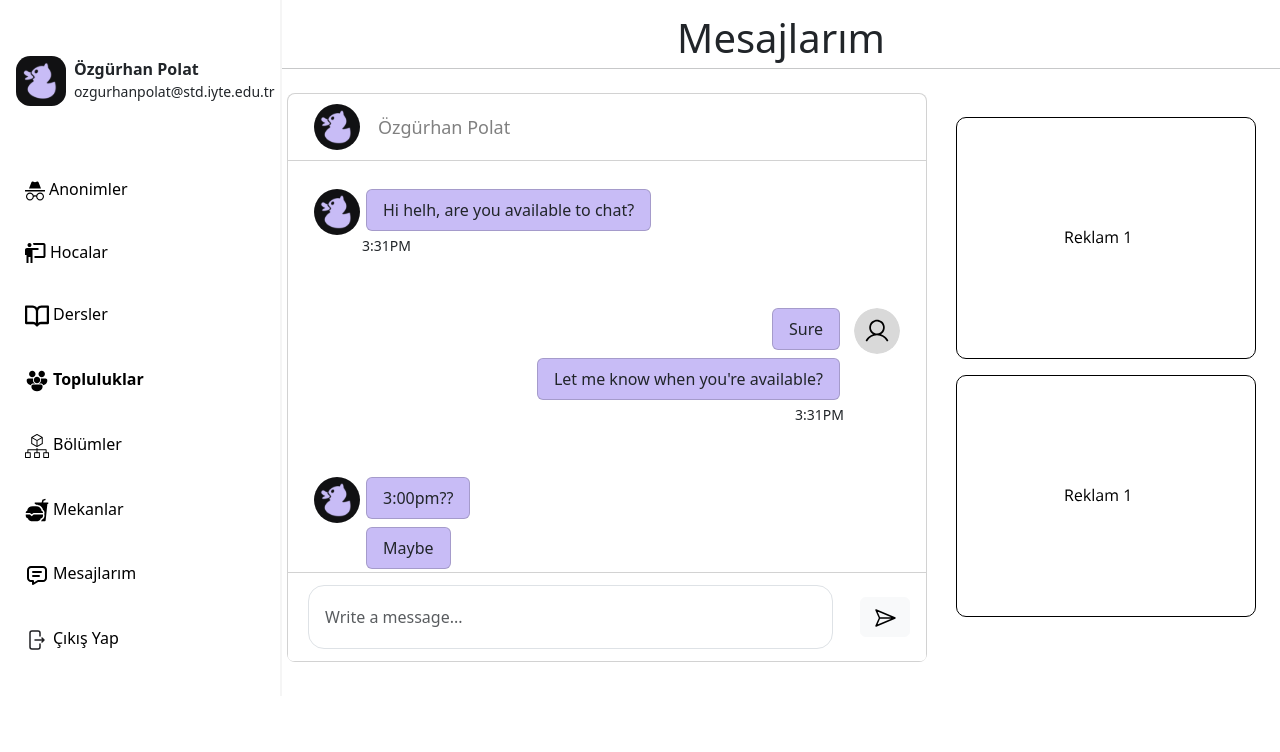
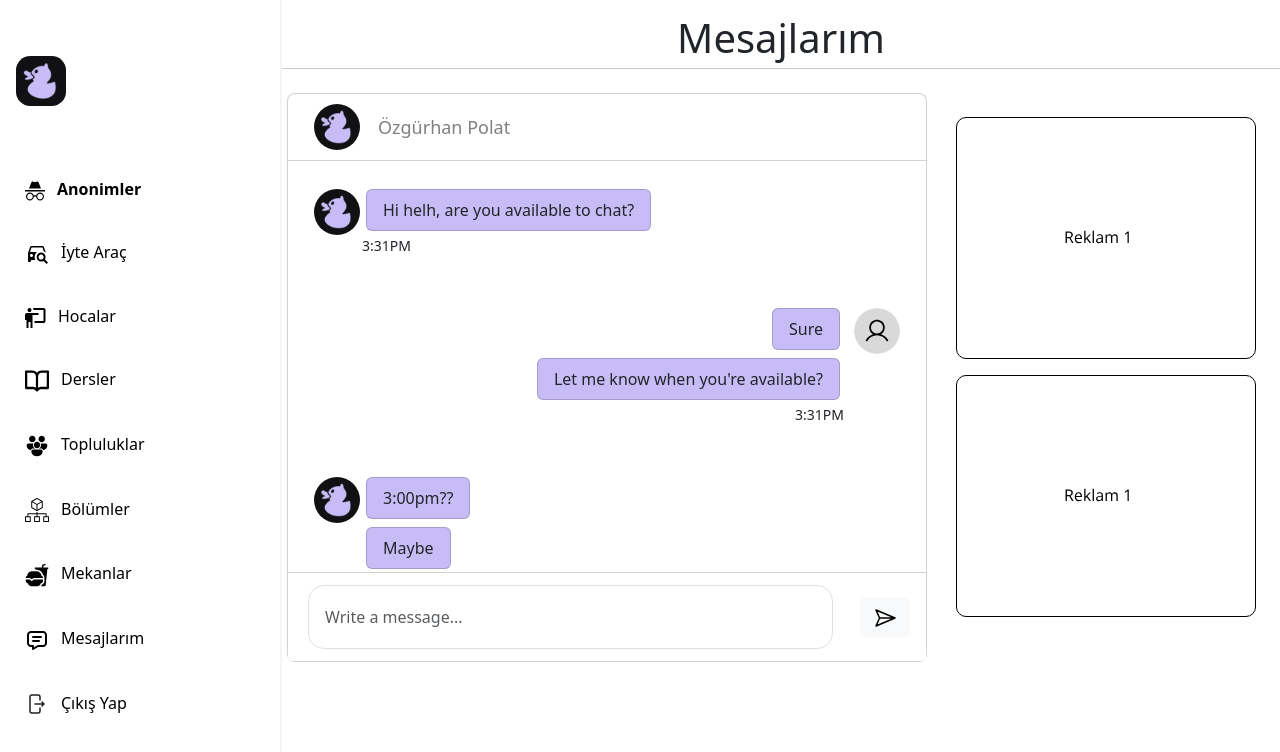
Before and after one commit to polat-code/iytechli_front_end_v1, a React (Create React App) app: page /chat in a window 1280 px wide. Shown: the top 752 px of the page. Built offline with nearby package versions, Linux system fonts and the light colour scheme.

Commit message:
Sidebasr is completed almost

```diff
--- a/src/components/Sidebar/Sidebar.css
+++ b/src/components/Sidebar/Sidebar.css
@@ -1,10 +1,14 @@
+/* Font Family*/
+@import url('https://fonts.googleapis.com/css2?family=Open+Sans:ital,wght@0,300..800;1,300..800&display=swap');
+
 html,body{
     height: 100%;
     font-family: 'Open Sans', sans-serif;
     font-weight: 400;
     line-height: 1.4;
+    font-style: normal;
 }
-
+/* Navbar ul*/
 .mynav{
     color: #fff;
 }
@@ -39,235 +43,7 @@ html,body{
     text-align: center;
 }
 
-.new-icon-btn {
-    background-color: #D9D9D9;
-    color: black;
-    border: #535151;
-}
-
-
-.input-icon {
-    position: relative;
-    padding-top: 0px;
-}
-
-.input-icon input {
-    padding-left: 60px;
-    padding-top: 15px;
-    padding-bottom: 15px;
-
-
-}
-
-.input-icon .fa {
-    position: absolute;
-    left: 24px;
-    top: 50%;
-    transform: translateY(-50%);
-}
-
-.time-definition {
-    font-size: 10px;
-}
-
-.message {
-    text-decoration: none;
-    color: black;
-    display: block;
-}
-
-.message-font-size {
-    font-size: 0.75rem; /* Larger font size on small screens and up */
-}
-
-a.nav-link {
-    color: gray;
-    font-size: 18px;
-    padding: 0;
-}
-
-.avatar {
-    width: 50px;
-    height: 50px;
-    border-radius: 50%;
-    padding: 2px;
-    flex: none;
-}
-
 input:focus {
     outline: 0px !important;
     box-shadow: none !important;
 }
-
-.card-text {
-    border: 2px solid #ddd;
-    border-radius: 8px;
-}
-
-
-.chat-container  {
-    width: 360px; /* Default font size */
-}
-
-@media (min-width: 576px) {
-    .chat-container  {
-        width: 360px !important;
-    }
-  }
-
-
-@media (min-width: 600px) {
-    .chat-container  {
-        width: 500px !important;
-    }
-}
-
-
-@media (min-width:700px) {
-    .chat-container  {
-        width: 500px !important; /* Larger font size on large screens and up */
-    }
-}
-
-@media (min-width: 1200px) {
-    .chat-container  {
-        width: 640px !important; /* Largest font size on extra large screens and up */
-    }
-}
-
-
-
-@media (min-width: 576px) {
-    .message-font-size {
-        font-size: 0.9rem; /* Larger font size on small screens and up */
-    }
-}
-
-
-.message:hover, .message:active {
-    background-color: #C8BCF6; /* Change background color on hover and active */
-}
-@media (min-width: 768px) {
-    .input-icon .fa {
-        top: 28px;
-    }
-}
-
-/* For main content */
-.form-group-row {
-    display: flex;
-    flex-wrap: nowrap;
-    align-items: center;
-    margin-bottom: 0.5rem;
-  }
-  .form-group-row label {
-    flex: 0 0 30%;
-    text-align: right;
-    margin-right: 10px;
-  }
-  .form-group-row .input-group {
-    flex: 0 0 60%;
-  }
-  .btn-group {
-    display: flex;
-    justify-content: flex-end;
-  }
-
-.like-button {
-    text-decoration: none;
-    color: black;
-}
-
-.like-button:hover {
-    text-decoration: underline;
-}
-
-.modal-link {
-    text-decoration: none;
-    color: black;
-}
-
-.user-like-container:hover {
-   text-decoration: underline;
-}
-
-.compliment-link {
-    text-decoration: none;
-    color: black;
-}
-.compliment-link:hover {
-    text-decoration: underline;
-
-}
-
-
-/* For responsive text */
-
-.responsive-text {
-    font-size: 1rem; /* Default font size */
-}
-
-@media (min-width: 576px) {
-    .my-post-photo-flex-container {
-      justify-content: space-around !important;
-    }
-  }
-
-@media (min-width: 576px) {
-    .responsive-text {
-        font-size: 1rem; /* Larger font size on small screens and up */
-    }
-}
-
-/* @media (min-width: 768px) {
-    .responsive-text {
-        font-size: 1.25rem; /* Even larger font size on medium screens and up
-    }
-}
-*/
-
-@media (min-width: 992px) {
-    .responsive-text {
-        font-size: 1.25rem; /* Larger font size on large screens and up */
-    }
-}
-
-@media (min-width: 1200px) {
-    .responsive-text {
-        font-size: 1.25rem; /* Largest font size on extra large screens and up */
-    }
-}
-
-
-
-/* responsive new post size */
-
-.responsive-new-post-size {
-    width: 360px; /* Default font size */
-}
-
-@media (min-width: 576px) {
-    .responsive-new-post-size {
-        width: 360px !important;
-    }
-  }
-
-
-@media (min-width: 768px) {
-    .responsive-new-post-size {
-        width: 546px !important;
-    }
-}
-
-
-@media (min-width: 992px) {
-    .responsive-new-post-size {
-        width: 546px !important; /* Larger font size on large screens and up */
-    }
-}
-
-@media (min-width: 1200px) {
-    .responsive-new-post-size {
-        width: 640px !important; /* Largest font size on extra large screens and up */
-    }
-}
--- a/src/components/Sidebar/Sidebar.js
+++ b/src/components/Sidebar/Sidebar.js
@@ -1,5 +1,7 @@
-import React, { useEffect } from "react";
+import React, { useEffect, useState } from "react";
 import "./Sidebar.css";
+import { useSelector, useDispatch } from "react-redux";
+import { useNavigate } from "react-router-dom";
 import profilePhoto from "../../images/Profile.svg";
 import anonimPhoto from "../../images/icons/anonim.svg";
 import hocalarPhoto from "../../images/icons/hocalar.svg";
@@ -9,13 +11,111 @@ import bolumlerPhoto from "../../images/icons/bölümler.svg";
 import mekanlarPhoto from "../../images/icons/mekanlar.svg";
 import messagePhoto from "../../images/icons/mesajlarım.svg";
 import logoutPhoto from "../../images/icons/cikisyap.svg";
+import iyteCarPhoto from "../../images/icons/iyte_car_icon.svg";
 
-const Sidebar = ({ email, name, surname,isOpen }) => {
+const Sidebar = ({ isOpen }) => {
+  const [email, setEmail] = useState("");
+  const [name, setName] = useState("");
+  const [surname, setSurname] = useState("");
+  const navigation = useNavigate();
+  const [activeElement, setActiveElement] = useState();
+
+  const user = useSelector((state) => state.user.user);
+
+  useEffect(() => {
+    setName(user.name);
+    setSurname(user.surname);
+    setEmail(setEmail);
+    const anonymousElement = document.querySelector("#anonymous");
+    setActiveElement(anonymousElement);
+    anonymousElement.classList.add("active");
+  }, [email, name, surname]);
+
+  // Handle Navigations
+
+  const handleAnonymous = () => {
+    const anonymousElement = document.querySelector("#anonymous");
+    if (!anonymousElement.classList.contains("active")) {
+      anonymousElement.classList.add("active");
+      activeElement.classList.remove("active");
+      setActiveElement(anonymousElement);
+    }
+    navigation("/anonymous");
+  };
+  const handleTeacher = () => {
+    const teacherElement = document.querySelector("#teacher");
+    if (!teacherElement.classList.contains("active")) {
+      teacherElement.classList.add("active");
+      activeElement.classList.remove("active");
+      setActiveElement(teacherElement);
+    }
+    navigation("/teachers");
+  };
+  const handleLesson = () => {
+    const lessonElement = document.querySelector("#lesson");
+    if (!lessonElement.classList.contains("active")) {
+      lessonElement.classList.add("active");
+      activeElement.classList.remove("active");
+      setActiveElement(lessonElement);
+    }
+    navigation("/lessons");
+  };
+  const handleCommunity = () => {
+    const communityElement = document.querySelector("#community");
+    if (!communityElement.classList.contains("active")) {
+      communityElement.classList.add("active");
+      activeElement.classList.remove("active");
+      setActiveElement(communityElement);
+    }
+    navigation("/communities");
+  };
+
+  const handleDepartment = () => {
+    const departmentElement = document.querySelector("#department");
+    if (!departmentElement.classList.contains("active")) {
+      departmentElement.classList.add("active");
+      activeElement.classList.remove("active");
+      setActiveElement(departmentElement);
+    }
+    navigation("/departments");
+  };
+  const handlePlace = () => {
+    const placeElement = document.querySelector("#place");
+    if (!placeElement.classList.contains("active")) {
+      placeElement.classList.add("active");
+      activeElement.classList.remove("active");
+      setActiveElement(placeElement);
+    }
+    navigation("/places");
+  };
+  const handleMessage = () => {
+    const myMessageElement = document.querySelector("#message");
+    if (!myMessageElement.classList.contains("active")) {
+      myMessageElement.classList.add("active");
+      activeElement.classList.remove("active");
+      setActiveElement(myMessageElement);
+    }
+    navigation("my-messages");
+  };
+  const handleIyteCar = () => {
+    const iyteCarElement = document.querySelector("#iytecar");
+    if (!iyteCarElement.classList.contains("active")) {
+      iyteCarElement.classList.add("active");
+      activeElement.classList.remove("active");
+      setActiveElement(iyteCarElement);
+    }
+    navigation("iyte-car");
+  };
+  const handleLogout = () => {
+    navigation("/login");
+  };
 
   return (
     <div
       id="bdSidebar"
-      className={`d-flex flex-column flex-shrink-0 p-3 offcanvas-lg offcanvas-start ${isOpen ? 'show' : ''}`}
+      className={`d-flex flex-column flex-shrink-0 p-3 offcanvas-lg offcanvas-start ${
+        isOpen ? "show" : ""
+      }`}
       style={{ width: "280px" }}
     >
       <div
@@ -38,51 +138,58 @@ const Sidebar = ({ email, name, surname,isOpen }) => {
 
       <ul className="mynav nav nav-pills flex-column mb-auto">
         <li className="nav-item mb-3">
-          <a href="../anonimler/index.html" className="">
+          <a id="anonymous" href="" className="" onClick={handleAnonymous}>
             <img src={anonimPhoto} className="p-1" alt="" />
-            Anonimler
+            <span className="ms-2">Anonimler</span>
           </a>
         </li>
         <li className="nav-item mb-3">
-          <a href="#" className="">
-            <img src={hocalarPhoto} className="p-1" alt="" />
-            Hocalar
+          <a id="iytecar" href="#" className="" onClick={handleIyteCar}>
+            <img src={iyteCarPhoto} className="p-1" alt="" />
+            <span className="ms-2">İyte Araç</span>
           </a>
         </li>
         <li className="nav-item mb-3">
-          <a href="#" className="">
-            <img src={lessonsPhoto} className="p-1" alt="" />
-            Dersler
+          <a id="teacher" href="#" className="" onClick={handleTeacher}>
+            <img src={hocalarPhoto} className="p-1" alt="" />
+            <span className="ms-2">Hocalar</span>
           </a>
         </li>
         <li className="nav-item mb-3">
-          <a href="#" className="active">
-            <img src={topluluklarPhoto} className="p-1" alt="" />
-            Topluluklar
+          <a id="lesson" href="#" className="" onClick={handleLesson}>
+            <img src={lessonsPhoto} className="p-1" alt="" />
+            <span className="ms-2">Dersler</span>
           </a>
         </li>
         <li className="nav-item mb-3">
-          <a href="#" className="">
-            <img src={bolumlerPhoto} className="p-1" alt="" />
-            Bölümler
+          <a id="community" href="#" className="" onClick={handleCommunity}>
+            <img src={topluluklarPhoto} className="p-1" alt="" />
+            <span className="ms-2">Topluluklar</span>
           </a>
         </li>
         <li className="nav-item mb-3">
-          <a href="#" className="">
-            <img src={mekanlarPhoto} className="p-1" alt="" />
-            Mekanlar
+          <a id="department" href="#" className="" onClick={handleDepartment}>
+            <img src={bolumlerPhoto} className="p-1" alt="" />
+            <span className="ms-2">Bölümler</span>
           </a>
         </li>
         <li className="nav-item mb-3">
-          <a href="#" className="">
-            <img src={messagePhoto} className="p-1" alt="" />
-            Mesajlarım
+          <a id="place" href="#" className="" onClick={handlePlace}>
+            <img src={mekanlarPhoto} className="p-1" alt="" />
+            <span className="ms-2">Mekanlar</span>
           </a>
         </li>
         <li className="nav-item mb-3">
-          <a href="#" className="">
+          <a id="message" href="#" className="" onClick={handleMessage}>
+            <img src={messagePhoto} className="p-1" alt="" />
+            <span className="ms-2">Mesajlarım</span>
+          </a>
+        </li>
+
+        <li className="nav-item mb-3">
+          <a id="logout" href="#" className="" onClick={handleLogout}>
             <img src={logoutPhoto} className="p-1" alt="" />
-            Çıkış Yap
+            <span className="ms-2">Çıkış Yap</span>
           </a>
         </li>
       </ul>
```
